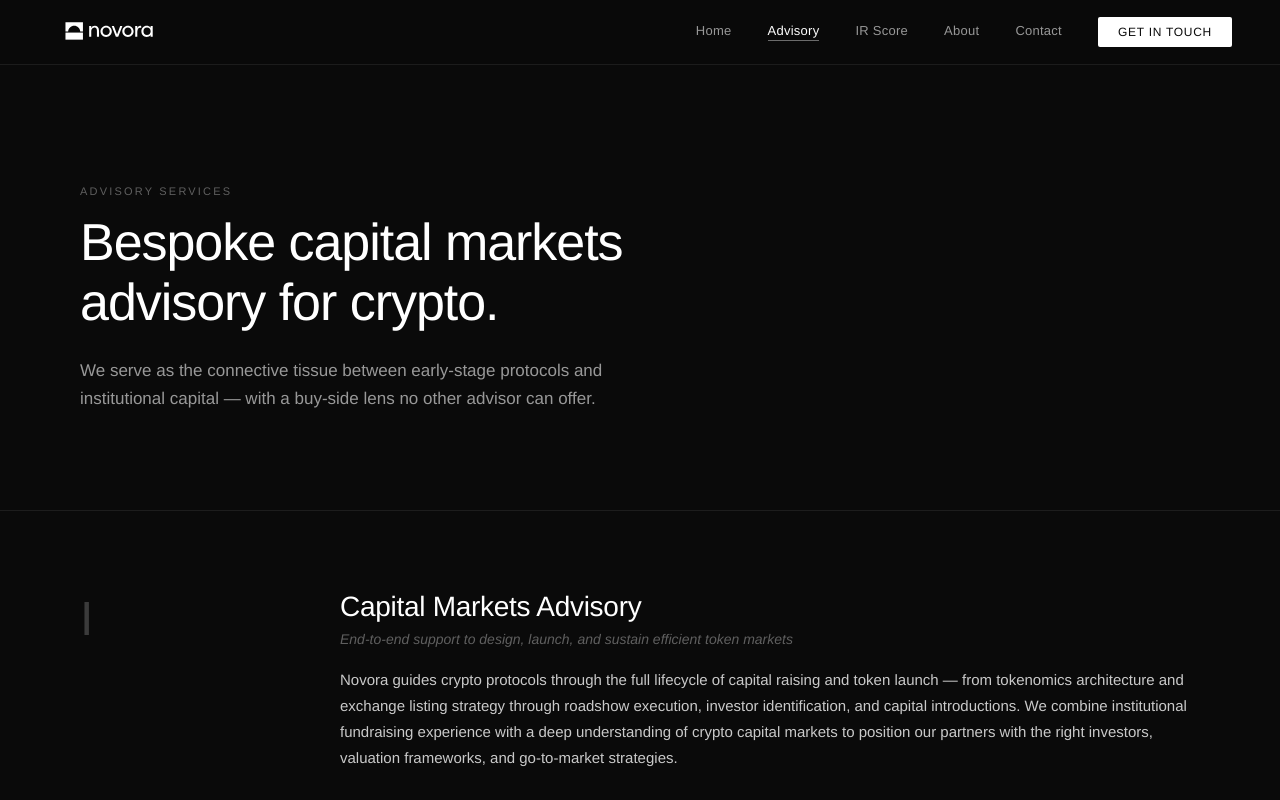
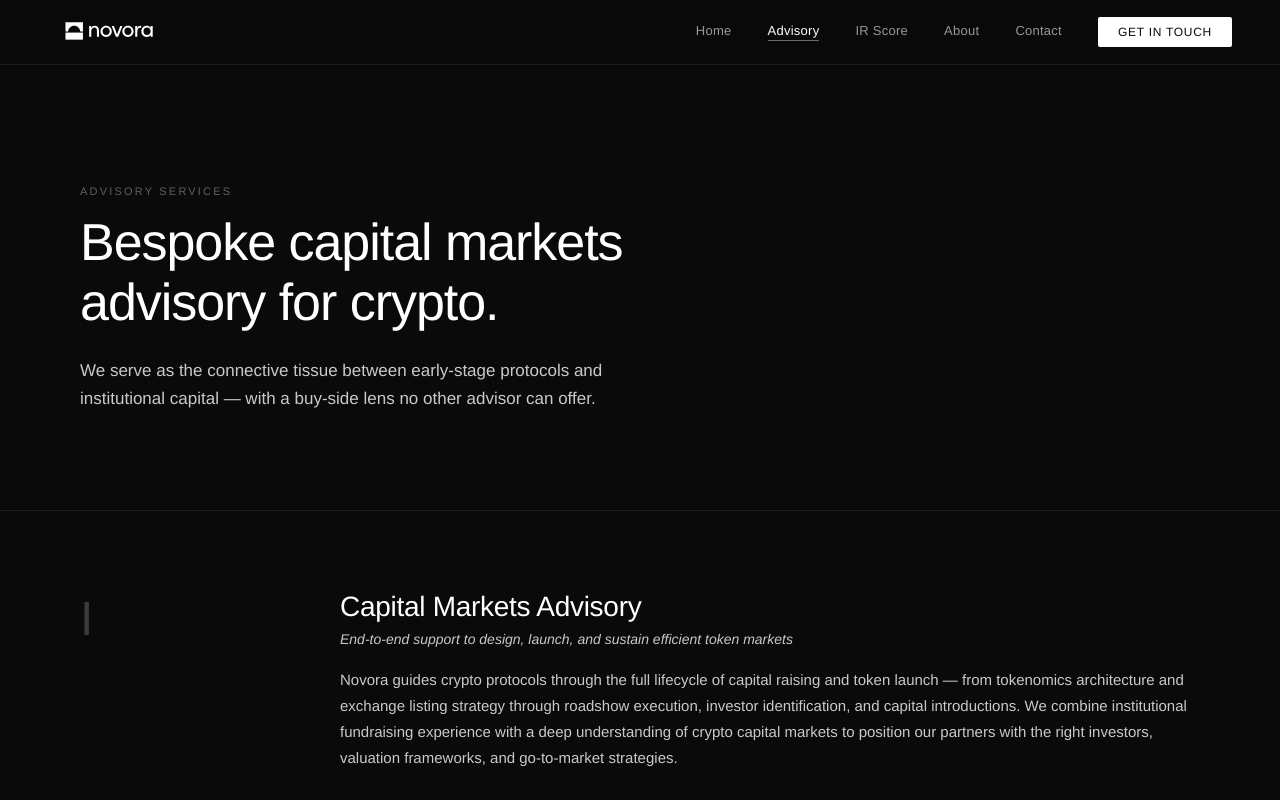
Before and after one commit to connrking/novora-site, a Next.js app: page /advisory in a window 1280 px wide. Shown: the top 800 px of the page. Built offline with nearby package versions, Linux system fonts and the light colour scheme.

Commit message:
brighter advisory subtitles

```diff
--- a/app/advisory/page.jsx
+++ b/app/advisory/page.jsx
@@ -23,7 +23,7 @@ export default function AdvisoryPage() {
         </FadeIn>
         <FadeIn delay={0.2}>
           <p style={{
-            fontFamily: F.h, fontSize: 17, color: C.gray300,
+            fontFamily: F.h, fontSize: 17, color: C.gray200,
             fontWeight: 400, lineHeight: 1.65, maxWidth: 560, marginTop: 24,
           }}>
             We serve as the connective tissue between early-stage protocols and institutional capital — with a buy-side lens no other advisor can offer.
@@ -65,7 +65,7 @@ export default function AdvisoryPage() {
             <FadeIn delay={0.1}>
               <div style={{ fontFamily: F.h }}>
                 <h2 style={{ fontSize: 28, fontWeight: 400, color: C.white, margin: "0 0 8px", letterSpacing: "-0.01em" }}>{s.title}</h2>
-                <p style={{ fontSize: 14, color: C.gray400, margin: "0 0 20px", fontWeight: 300, fontStyle: "italic" }}>{s.subtitle}</p>
+                <p style={{ fontSize: 14, color: C.gray200, margin: "0 0 20px", fontWeight: 400, fontStyle: "italic" }}>{s.subtitle}</p>
                 <p style={{ fontSize: 15, lineHeight: 1.75, color: C.gray200, margin: 0, fontWeight: 400 }}>{s.body}</p>
               </div>
             </FadeIn>
```
